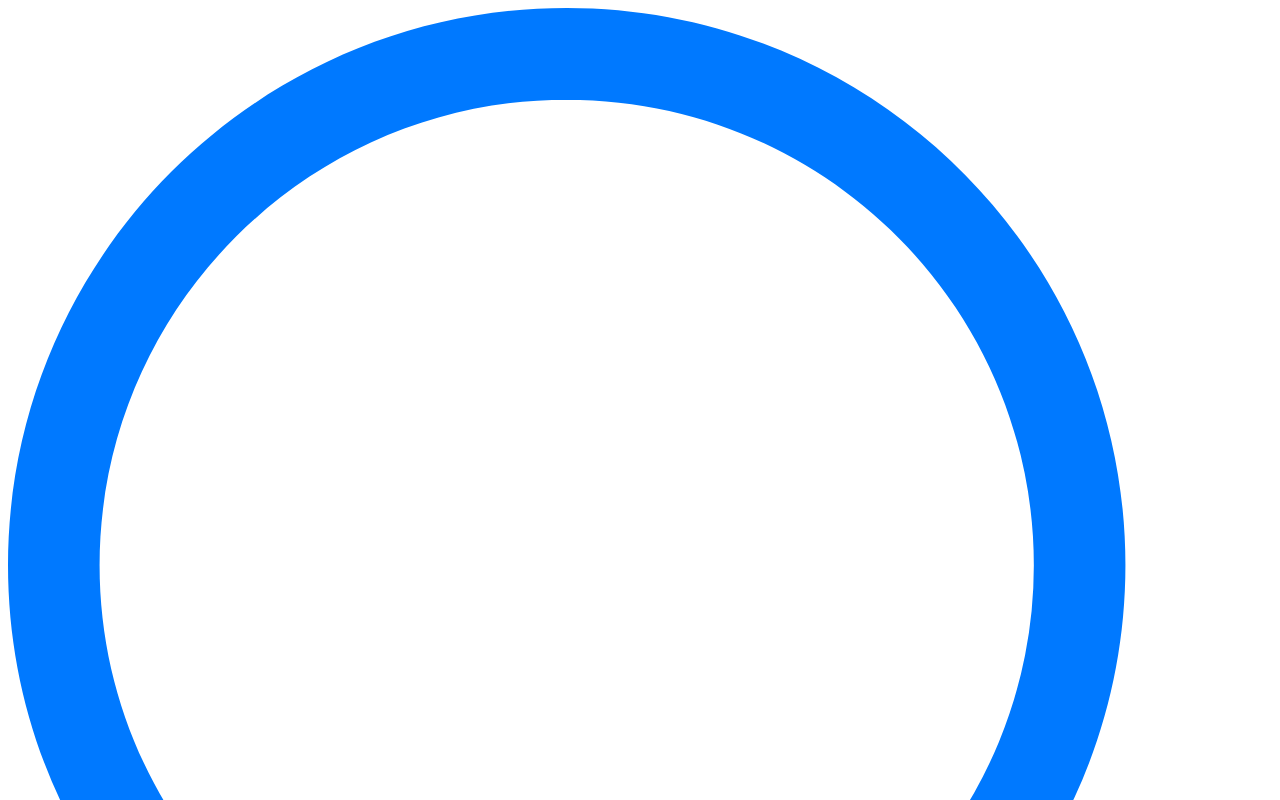
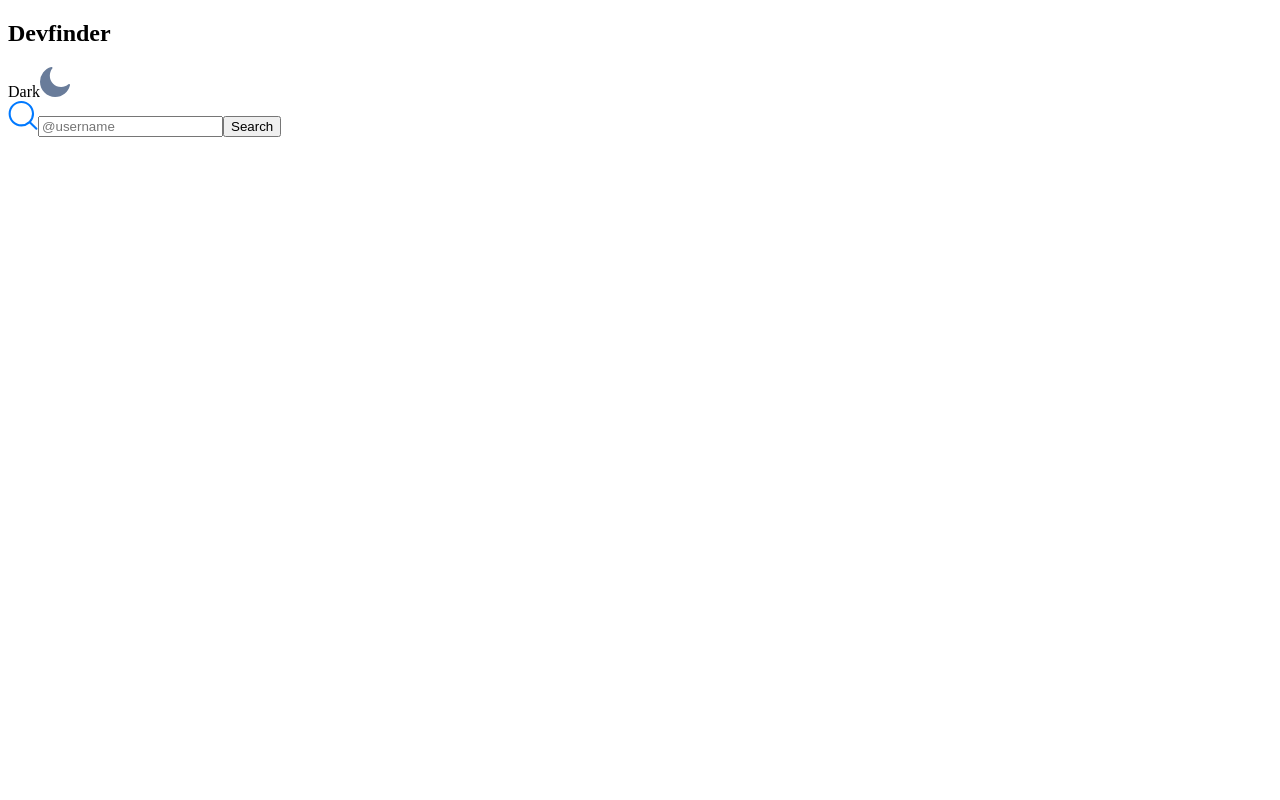
Before and after one commit to sammyodiagbe/devfinder, a React (Create React App) app: page / in a window 1280 px wide. Shown: the top 800 px of the page. Built offline with nearby package versions, Linux system fonts and the light colour scheme.

Commit message:
working on structure

```diff
--- a/src/App.js
+++ b/src/App.js
@@ -1,11 +1,32 @@
 import { useState } from "react";
 import IconSearch from "./components/iconsearch";
+import IconMoon from "./components/iconmoon";
+import { githubApiUrl } from "./helper";
 
 function App() {
   const [username, setUsername] = useState("");
+
+  const searchUser = async () => {
+    if (username.trim() === "") return;
+    try {
+      const response = await fetch(githubApiUrl(username));
+      const githubUser = await response.json();
+
+      console.log(githubUser);
+    } catch (err) {
+      console.log(err);
+    }
+  };
   return (
     <div className="github-app">
-      <nav className="nav"></nav>
+      <nav className="nav">
+        <h2>Devfinder</h2>
+
+        <div className="toggle-theme">
+          <span>Dark</span>
+          <IconMoon />
+        </div>
+      </nav>
       <main className="main-container">
         <div className="search-container">
           <IconSearch />
@@ -15,9 +36,14 @@ function App() {
             value={username}
             onChange={(event) => setUsername(event.target.value)}
           />
-          <button className="btn">Search</button>
+          <button className="btn" onClick={searchUser}>
+            Search
+          </button>
         </div>
-        <section className="search-content"></section>
+        <section className="search-content">
+          <aside className="user-container"></aside>
+          <aside className="user-details"></aside>
+        </section>
       </main>
     </div>
   );
--- a/src/index.js
+++ b/src/index.js
@@ -2,6 +2,7 @@ import React from "react";
 import ReactDOM from "react-dom/client";
 import App from "./App";
 import reportWebVitals from "./reportWebVitals";
+import "./styles/index.css";
 
 const root = ReactDOM.createRoot(document.getElementById("root"));
 root.render(
--- a/src/styles/index.css
+++ b/src/styles/index.css
@@ -3,4 +3,9 @@
 body {
   font-size: 16px;
 }
+
+svg {
+  width: 30px;
+  height: 30px;
+}
 /*# sourceMappingURL=index.css.map */
--- a/src/styles/index.scss
+++ b/src/styles/index.scss
@@ -20,3 +20,8 @@ $padding: 1em;
 body {
   font-size: 16px;
 }
+
+svg {
+  width: 30px;
+  height: 30px;
+}
```
Also changed, not shown: 1 other file (tests, documents, lock files or other folders).
